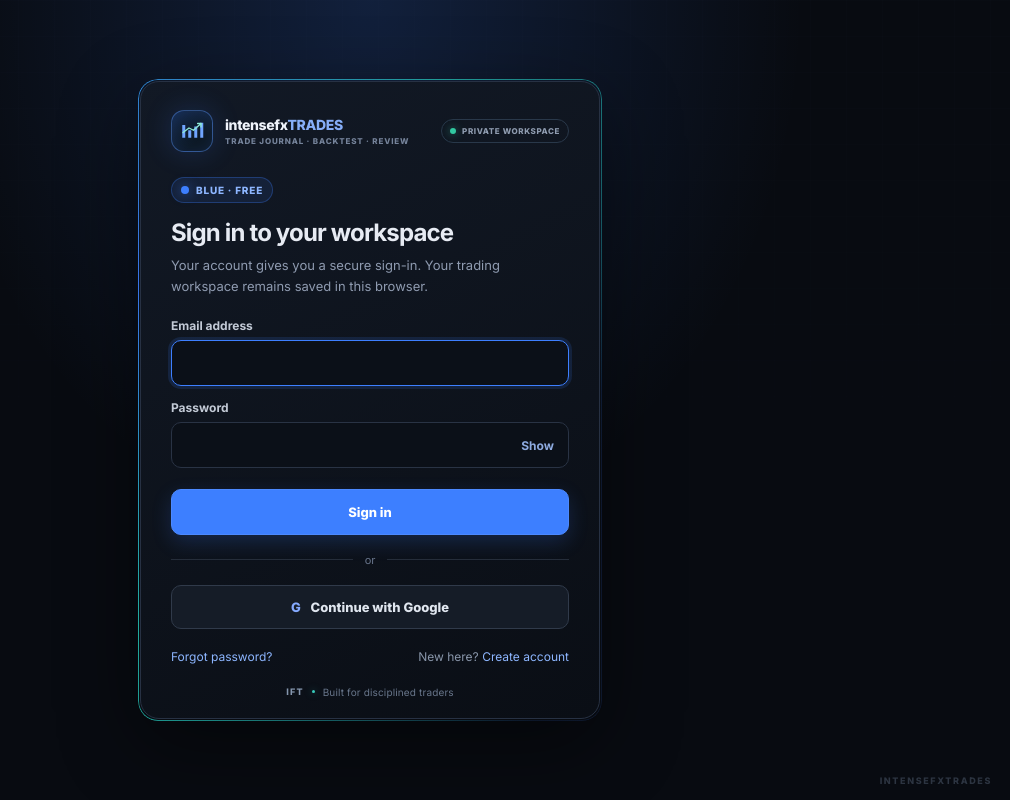
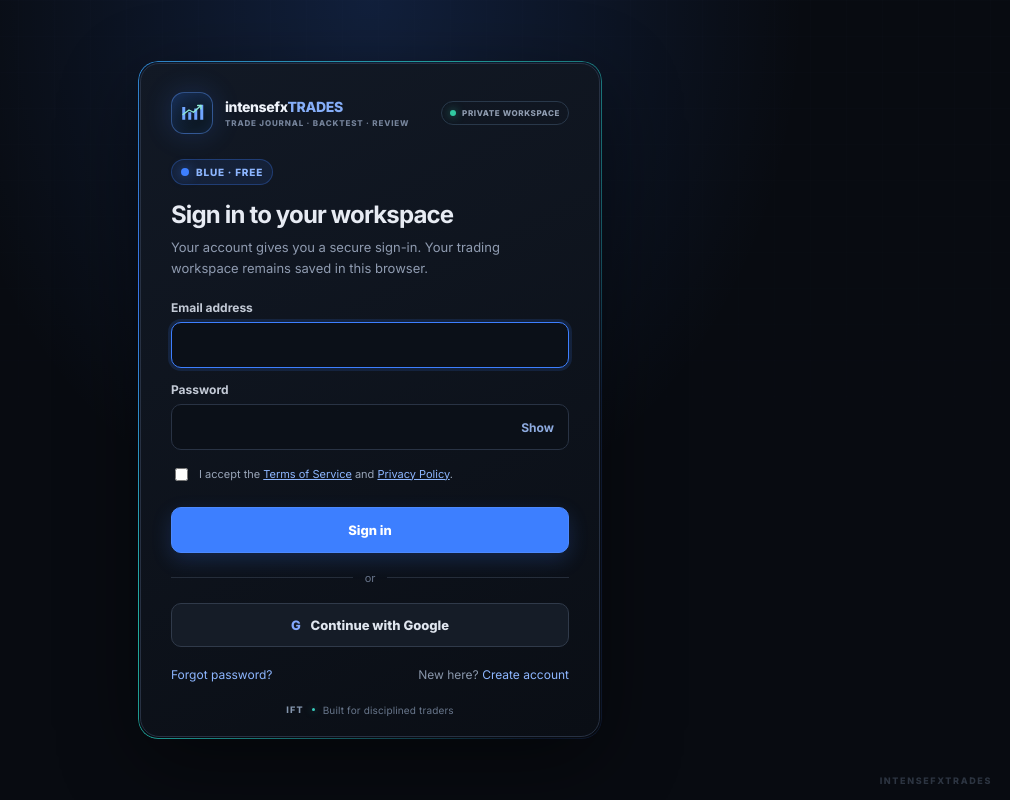
Before and after one commit to Prog-anshu36/intensefxtrades, a Flask app: page / in a window 1280 px wide. Shown: the whole page, without its empty margins (270-1280 px from the left). Run offline with Flask 3, Linux system fonts and the light colour scheme; some libraries are stand-ins or nearby versions.

Commit message:
Show selectable plan cards after login and expose Google consent (#16)

```diff
--- a/frontend/static/js/page_subscription.js
+++ b/frontend/static/js/page_subscription.js
@@ -1,5 +1,6 @@
 const PageSubscription = {
   pendingFeature: null,
+  selectedPlan: null,
   message: "",
   vipMessage: "",
   vipMessageKind: "",
@@ -23,6 +24,7 @@ const PageSubscription = {
       <header class="subscription-heading"><div><span class="subscription-kicker">INTENSEFXTRADES PLANS</span><h2>Choose your trading workspace</h2><p>Permissions follow your verified plan. Prices for paid plans are configurable and have not been set.</p></div><div class="subscription-current" style="--plan-color:${current.color}"><i></i><span><small>CURRENT PLAN</small><b>${current.name} · ${current.tier}</b><em>${this.escape(status)}</em></span></div></header>
       <section class="vip-key-panel" aria-label="Redeem VIP key"><div><span class="subscription-kicker">VIP ACCESS</span><h3>Have a VIP key?</h3><p>Enter your key to activate its plan in this browser.</p></div><div class="vip-key-entry"><label class="sr-only" for="vipKeyInput">VIP key</label><input id="vipKeyInput" type="password" autocomplete="off" placeholder="Enter VIP key"><button id="vipKeyRedeem" type="button">Redeem key</button><span id="vipKeyMessage" data-kind="${this.vipMessageKind}" role="status" aria-live="polite">${this.escape(this.vipMessage)}</span></div></section>
       <div class="subscription-cards">${sys.ORDER.map(code => this.card(sys.PLANS[code], current)).join("")}</div>
+      <section class="subscription-gate" aria-live="polite"><h3>${this.selectedPlan ? `Selected: ${this.escape(sys.PLANS[this.selectedPlan].name)} · ${this.escape(sys.PLANS[this.selectedPlan].tier)}` : 'Select the plan that suits you'}</h3><p>${this.selectedPlan && this.selectedPlan !== current.code ? 'Your choice is saved for this session. Paid activation requires verified payment or a valid VIP key. Checkout and prices are not configured yet; your current access stays unchanged.' : 'Continue with your current plan. You can review or upgrade your plan here at any time.'}</p><button type="button" class="subscription-secondary" id="subscriptionContinue">Continue with ${this.escape(current.tier)}</button></section>
       ${this.renderComparison(sys)}
       <div class="subscription-manage"><div><b>Manage subscription</b><span>Billing is not connected yet, so there is no active renewal or cancellation to manage.</span></div><button disabled>Not connected</button></div>
       <div class="subscription-footnote"><b>Payments are not connected yet.</b> Paid plan actions do not change your plan. No price or payment provider is assumed. The current GitHub Pages deployment uses browser-local trading data; server-side private data and subscription enforcement require the later authenticated backend connection.</div>
@@ -32,7 +34,7 @@ const PageSubscription = {
     const isCurrent = plan.code === current.code;
     const price = plan.price === 0 ? "₹0" : plan.price == null ? "Price to be configured" : `₹${Number(plan.price).toLocaleString("en-IN")}`;
     const unavailable = plan.code !== "blue";
-    return `<article class="subscription-card ${isCurrent ? "is-current" : ""}" style="--plan-color:${plan.color}"><div class="subscription-card-top"><span class="subscription-plan-name"><i></i>${plan.name}</span>${isCurrent ? `<span class="subscription-current-tag">CURRENT</span>` : ""}</div><h3>${plan.tier}</h3><div class="subscription-price">${price}${plan.price === 0 ? `<small> forever</small>` : ""}</div><ul>${plan.bullets.map(item => `<li><span>✓</span>${this.escape(item)}</li>`).join("")}</ul><button class="subscription-cta ${isCurrent ? "selected" : ""}" data-subscription-plan="${plan.code}" disabled>${isCurrent ? "Current plan" : unavailable ? "Checkout not connected" : "Included"}</button>${unavailable ? `<small class="subscription-no-checkout">Prices and checkout setup required</small>` : ""}</article>`;
+    return `<article class="subscription-card ${isCurrent ? "is-current" : ""}" style="--plan-color:${plan.color}"><div class="subscription-card-top"><span class="subscription-plan-name"><i></i>${plan.name}</span>${isCurrent ? `<span class="subscription-current-tag">CURRENT</span>` : ""}</div><h3>${plan.tier}</h3><div class="subscription-price">${price}${plan.price === 0 ? `<small> forever</small>` : ""}</div><ul>${plan.bullets.map(item => `<li><span>✓</span>${this.escape(item)}</li>`).join("")}</ul><button class="subscription-cta ${isCurrent ? "selected" : ""}" data-subscription-plan="${plan.code}" aria-pressed="${this.selectedPlan === plan.code}">${this.selectedPlan === plan.code ? "Selected" : isCurrent ? "Use current plan" : `Choose ${plan.tier}`}</button>${unavailable ? `<small class="subscription-no-checkout">Prices and checkout setup required</small>` : ""}</article>`;
   },
   renderComparison(sys) {
     const rows = [
@@ -46,6 +48,7 @@ const PageSubscription = {
   },
   afterRender(container) {
     container.querySelector("#subscriptionGateBack")?.addEventListener("click", () => { this.pendingFeature = null; Router.go("dashboard"); });
+    container.querySelector("#subscriptionContinue")?.addEventListener("click", () => Router.go("dashboard"));
     const keyInput = container.querySelector("#vipKeyInput");
     container.querySelector("#vipKeyRedeem")?.addEventListener("click", () => {
       const result = window.SubscriptionSystem.redeemVipKey(keyInput?.value);
@@ -65,9 +68,9 @@ const PageSubscription = {
     keyInput?.addEventListener("keydown", event => { if (event.key === "Enter") { event.preventDefault(); container.querySelector("#vipKeyRedeem")?.click(); } });
     container.querySelectorAll("[data-subscription-plan]").forEach(button => button.addEventListener("click", () => {
       const code = button.dataset.subscriptionPlan;
-      if (code === window.SubscriptionSystem.getUserPlan().code) return;
-      const note = container.querySelector(".subscription-footnote");
-      if (note) { note.classList.add("attention"); note.scrollIntoView?.({ block: "nearest", behavior: "smooth" }); }
+      if (!window.SubscriptionSystem.PLANS[code]) return;
+      this.selectedPlan = code;
+      Router.go("subscription");
     }));
   },
   escape(value) { return String(value ?? "").replace(/[&<>"']/g, ch => ({ "&": "&amp;", "<": "&lt;", ">": "&gt;", '"': "&quot;", "'": "&#39;" })[ch]); },
--- a/frontend/static/js/supabase-auth.js
+++ b/frontend/static/js/supabase-auth.js
@@ -155,6 +155,7 @@
   }
   function completeSignIn() {
     hideGate();
+    window.location.hash = "#subscription";
     document.dispatchEvent(new CustomEvent("intensefx:authenticated"));
   }
   function attachControls() {
@@ -276,7 +277,9 @@
     } catch (error) { window.toast?.(explainError(error), "error"); button.disabled = false; }
   }
   async function initialize() {
+    const authCallback = new URLSearchParams(window.location.search).has("code");
     attachControls();
+    setMode("login");
     state.initialized = true;
     if (!configured) return { configured: false, session: null };
     if (!configValid) {
@@ -294,6 +297,7 @@
       const { data, error } = await state.client.auth.getSession();
       if (error) throw error;
       state.session = data.session;
+      if (state.session && authCallback && !window.location.hash.includes("password-reset")) window.location.hash = "#subscription";
       const currentHash = new URLSearchParams(window.location.hash.slice(1));
       const callbackError = new URLSearchParams(window.location.search).get("error_description") || new URLSearchParams(window.location.hash.slice(1)).get("error_description");
       if (callbackError) showGate(explainError(callbackError), "login");
--- a/frontend/templates/index.html
+++ b/frontend/templates/index.html
@@ -42,7 +42,7 @@
       <label class="auth-field auth-email-field">Email address<input id="authEmail" name="email" type="email" autocomplete="email" required maxlength="254"></label>
       <label class="auth-field auth-password-field">Password<div class="auth-password-wrap"><input id="authPassword" name="password" type="password" autocomplete="current-password" required minlength="8"><button type="button" class="auth-show-password" id="authShowPassword" aria-label="Show password">Show</button></div></label>
       <label class="auth-field auth-confirm-field" hidden>Confirm password<input id="authConfirmPassword" name="confirmPassword" type="password" autocomplete="new-password" minlength="8"></label>
-      <label class="auth-terms" id="authTermsRow" hidden><input id="authTerms" type="checkbox"><span>I accept the <a href="./static/legal.html#terms" target="_blank" rel="noopener">Terms of Service</a> and <a href="./static/legal.html#privacy" target="_blank" rel="noopener">Privacy Policy</a>.</span></label>
+      <label class="auth-terms" id="authTermsRow"><input id="authTerms" type="checkbox"><span>I accept the <a href="./static/legal.html#terms" target="_blank" rel="noopener">Terms of Service</a> and <a href="./static/legal.html#privacy" target="_blank" rel="noopener">Privacy Policy</a>.</span></label>
       <button class="auth-primary" id="authSubmit" type="submit">Sign in</button>
     </form>
     <div class="auth-divider"><span>or</span></div>
```
Also changed, not shown: tests/subscription_page.test.js (+13 -4 lines), tests/supabase_auth.test.js (+2 -0 lines), .github/workflows/pages.yml.
